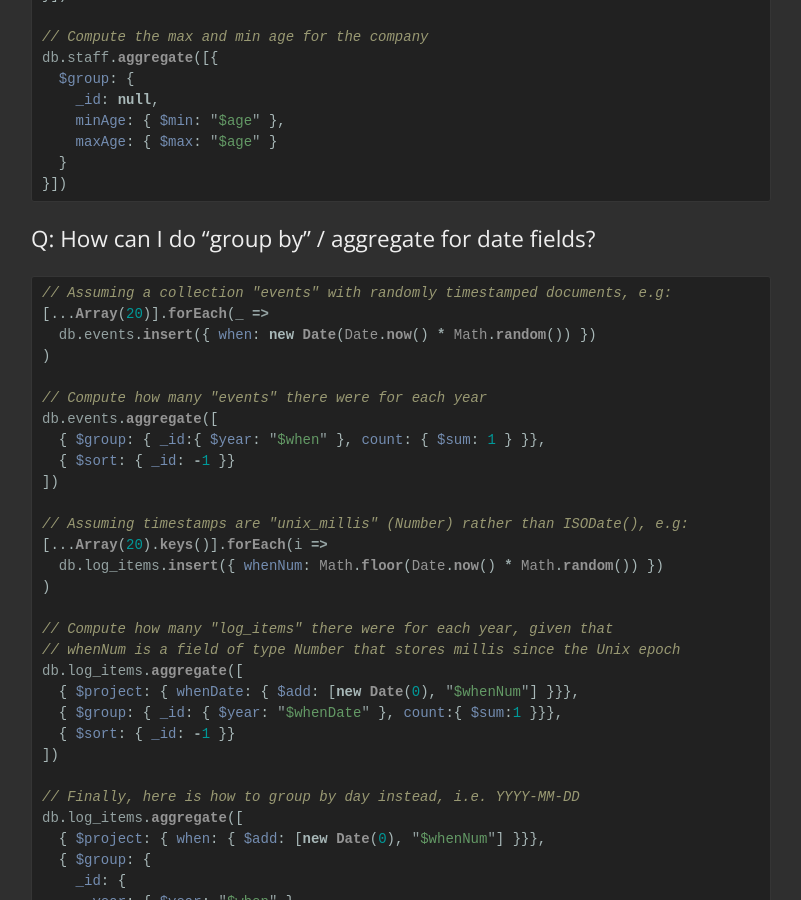
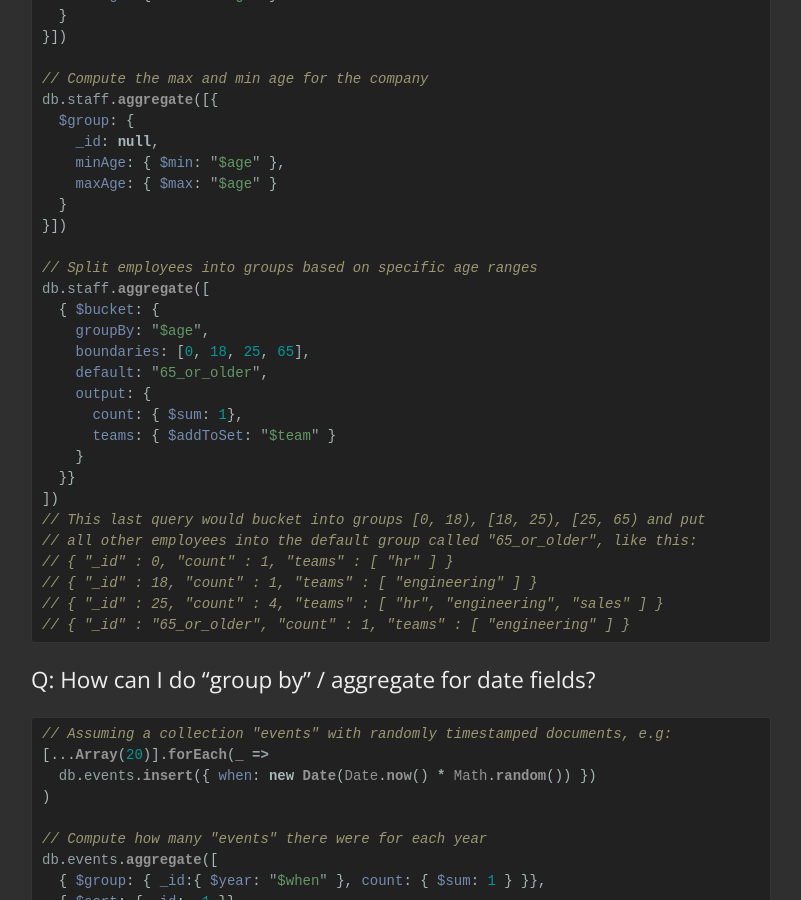
Before and after one commit to mo/mo.github.io, a Jekyll site: the page built from _posts/2017-01-18-mongo-db-basics.md, in a window 1280 px wide and 900 px high, scrolled down 5024 px. Shown: the whole window, without its empty margins (239-1040 px from the left). Built offline with Jekyll 4.4.1, drawn with Linux system fonts in a browser that asks for light colours; some web fonts are replaced; comment, search, counter and statistics services are not loaded; some of the changed text lies outside the part shown.

Commit message:
Add aggregate() $bucket example to mongo basics blog post

````diff
--- a/_posts/2017-01-18-mongo-db-basics.md
+++ b/_posts/2017-01-18-mongo-db-basics.md
@@ -215,6 +215,8 @@ db.staff.insert({ name: "Ben", team: "sales", age: 33, type: "fulltime" });
 db.staff.insert({ name: "Craig", team: "engineering", age: 29, type: "fulltime" });
 db.staff.insert({ name: "David", team: "hr", age: 47, type: "fulltime" });
 db.staff.insert({ name: "Eric", team: "engineering", age: 19, type: "contractor" });
+db.staff.insert({ name: "Ike (intern)", team: "hr", age: 17, type: "contractor" });
+db.staff.insert({ name: "Graham", team: "engineering", age: 68, type: "contractor" });
 
 // Compute the number of non-full time employees in each team
 db.staff.aggregate([
@@ -252,6 +254,25 @@ db.staff.aggregate([{
     maxAge: { $max: "$age" }
   }
 }])
+
+// Split employees into groups based on specific age ranges
+db.staff.aggregate([
+  { $bucket: {
+    groupBy: "$age",
+    boundaries: [0, 18, 25, 65],
+    default: "65_or_older",
+    output: {
+      count: { $sum: 1},
+      teams: { $addToSet: "$team" }
+    }
+  }}
+])
+// This last query would bucket into groups [0, 18), [18, 25), [25, 65) and put
+// all other employees into the default group called "65_or_older", like this:
+// { "_id" : 0, "count" : 1, "teams" : [ "hr" ] }
+// { "_id" : 18, "count" : 1, "teams" : [ "engineering" ] }
+// { "_id" : 25, "count" : 4, "teams" : [ "hr", "engineering", "sales" ] }
+// { "_id" : "65_or_older", "count" : 1, "teams" : [ "engineering" ] }
 ```
 
 # Q: How can I do "group by" / aggregate for date fields?
````
